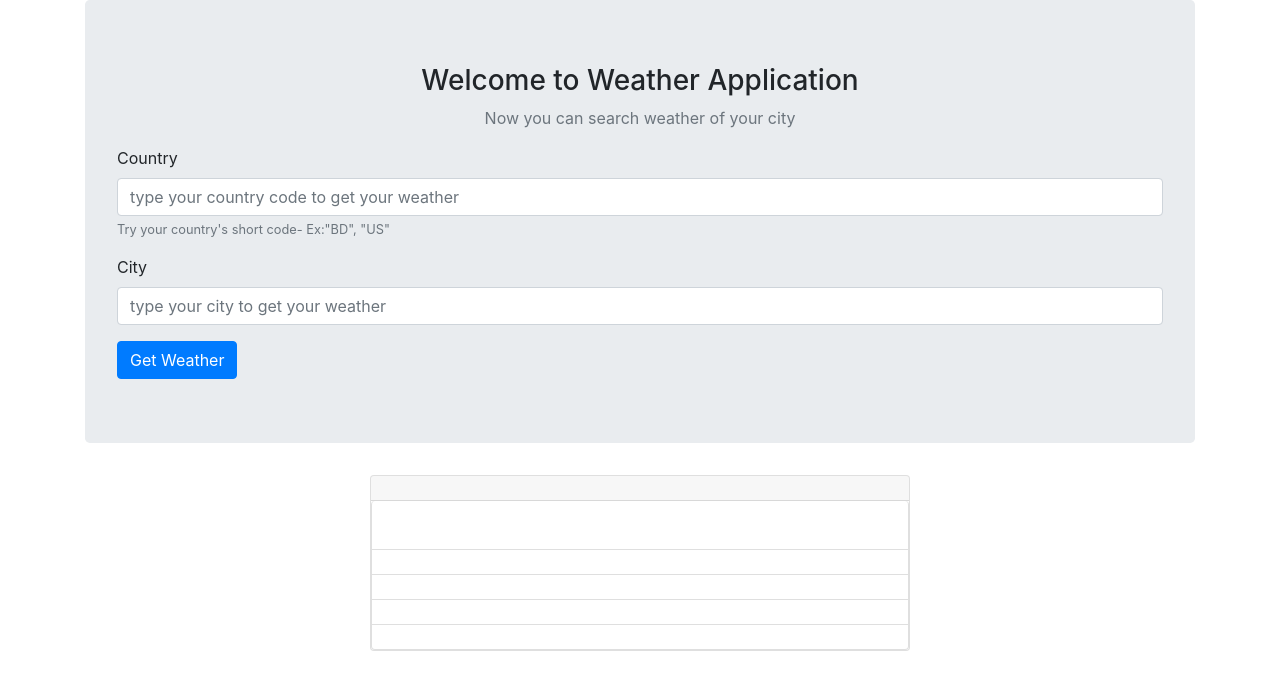
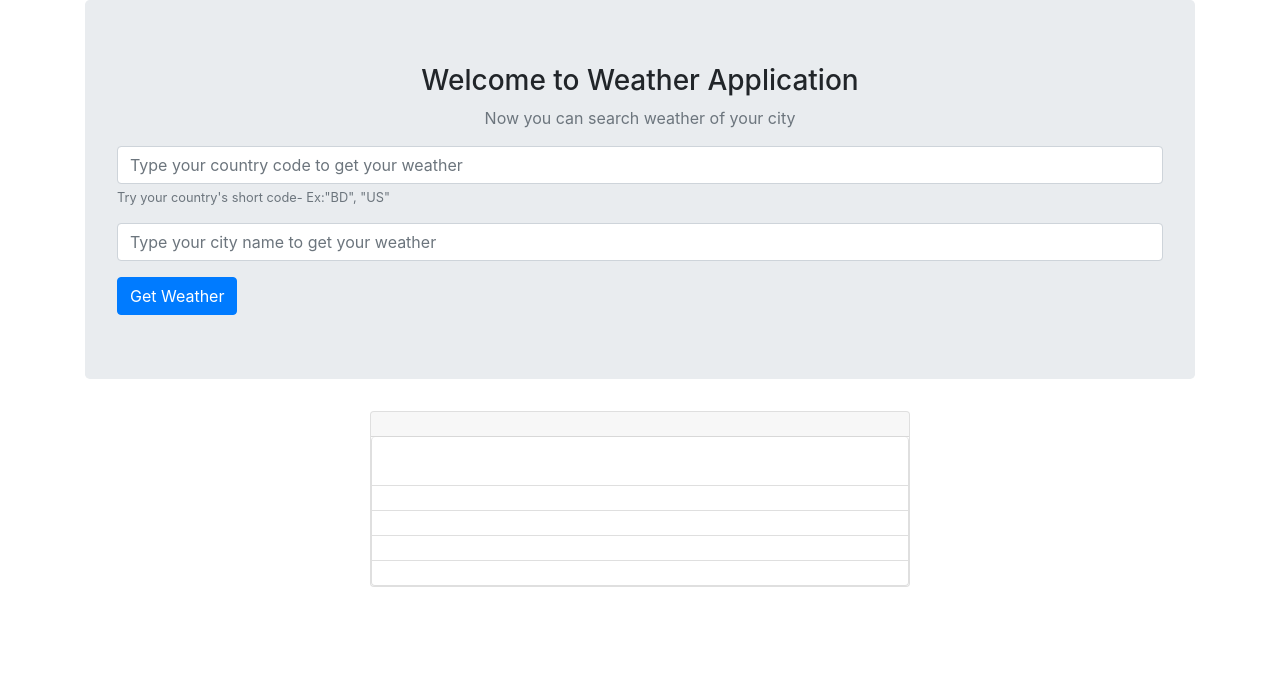
Before and after one commit to mamtn011/weather-application, a plain HTML site: page index.html in a window 1280 px wide. Drawn offline with nearby package versions, Linux system fonts and the light colour scheme; no server answers.

Commit message:
modified

```diff
--- a/index.html
+++ b/index.html
@@ -31,26 +31,23 @@
         <div class="w-form">
           <form id="form">
             <div class="form-group">
-              <label for="country">Country</label>
-
               <input
                 type="text"
                 class="form-control"
                 id="country"
-                placeholder="type your country code to get your weather"
+                placeholder="Type your country code to get your weather"
               />
               <small id="emailHelp" class="form-text text-muted"
                 >Try your country's short code- Ex:"BD", "US"</small
               >
             </div>
             <div class="form-group">
-              <label for="city">City</label>
               <input
                 type="text"
                 class="form-control"
                 id="city"
                 aria-describedby="emailHelp"
-                placeholder="type your city to get your weather"
+                placeholder="Type your city name to get your weather"
               />
             </div>
 
```
